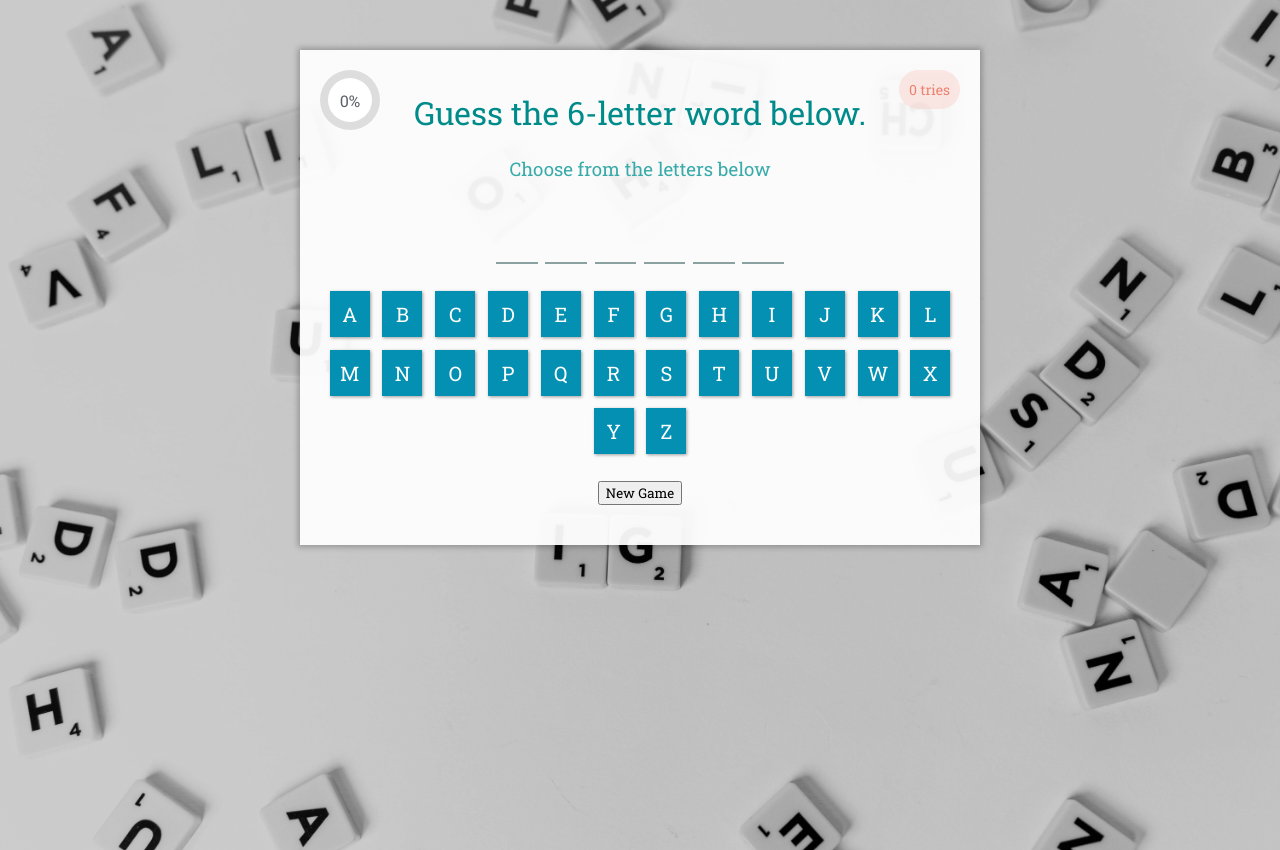
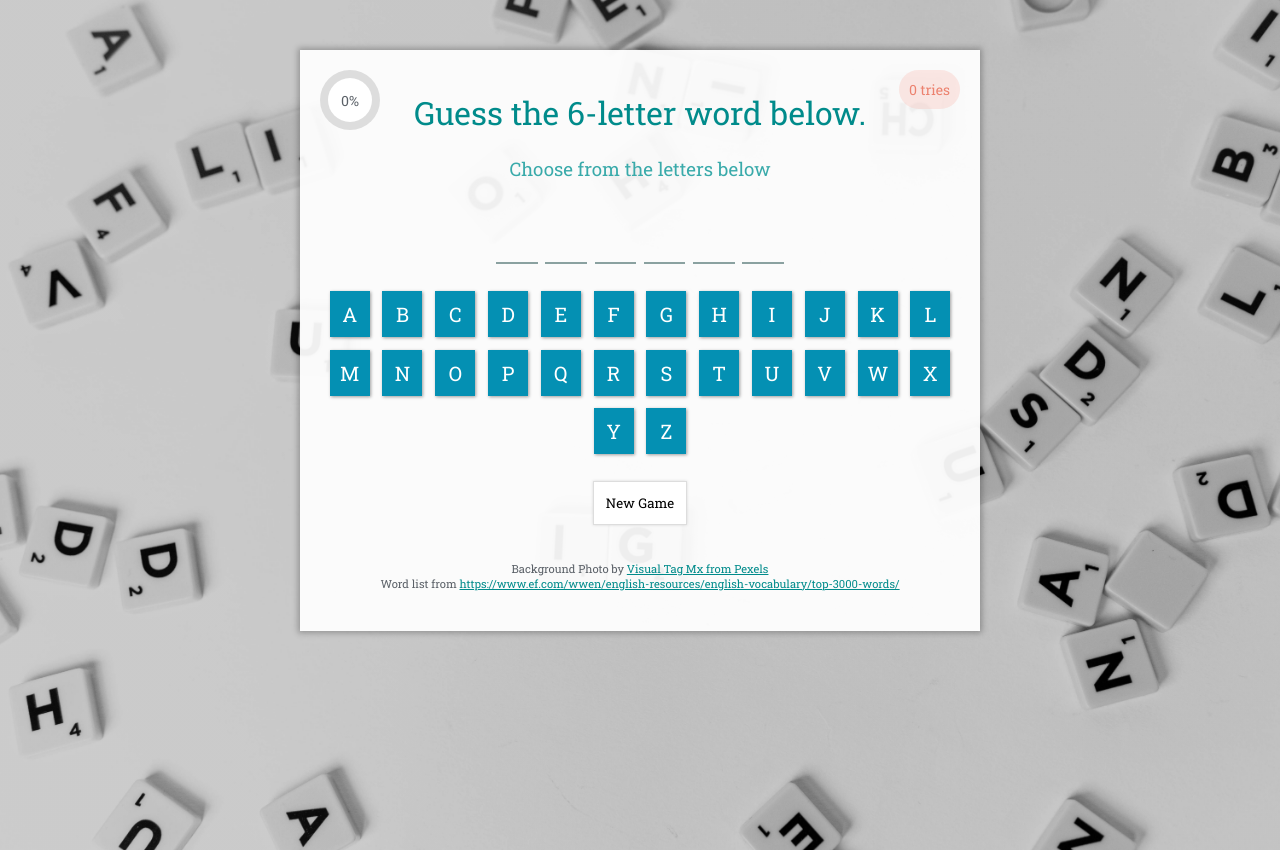
Before and after one commit to debadeepsen/vuewordgame, a Vue app in the folder wordgame/: page / in a window 1280 px wide. Built offline with nearby package versions, Linux system fonts and the light colour scheme; a web font is replaced by a local one.

Commit message:
gameplay

```diff
--- a/wordgame/public/index.html
+++ b/wordgame/public/index.html
@@ -5,7 +5,7 @@
     <meta http-equiv="X-UA-Compatible" content="IE=edge">
     <meta name="viewport" content="width=device-width,initial-scale=1.0">
     <link rel="icon" href="<%= BASE_URL %>favicon.ico">
-    <title><%= htmlWebpackPlugin.options.title %></title>
+    <title>Guess the Word!</title>
   </head>
   <body>
     <noscript>
--- a/wordgame/src/App.vue
+++ b/wordgame/src/App.vue
@@ -29,7 +29,14 @@
     </div>
 
     <!-- The alphabet buttons -->
-    <div>
+    <div class="button-container">
+      <div
+        class="button-disabling-overlay"
+        :style="{
+          pointerEvents: puzzleSolved ? 'all' : 'none',
+          background: puzzleSolved ? '#fff7' : '#0000',
+        }"
+      ></div>
       <button
         :class="getLetterButtonClass(l)"
         v-for="l in alphabets"
@@ -42,7 +49,26 @@
       </button>
     </div>
     <div>{{ message }}</div>
-    <div><button @click="loadGame">New Game</button></div>
+    <div><button id="new_game" @click="loadGame">New Game</button></div>
+    <div id="credits">
+      <div>
+        Background Photo by
+        <a
+          target="_blank"
+          href="https://www.pexels.com/photo/date-arrow-calendar-time-5652114/"
+        >
+          Visual Tag Mx from Pexels
+        </a>
+      </div>
+      <div>
+        Word list from
+        <a
+          target="_blank"
+          href="https://www.ef.com/wwen/english-resources/english-vocabulary/top-3000-words/"
+          >https://www.ef.com/wwen/english-resources/english-vocabulary/top-3000-words/</a
+        >
+      </div>
+    </div>
   </div>
 </template>
 
@@ -81,6 +107,10 @@ export default {
 
     degrees() {
       return Math.round((this.progress / this.currentWord.length) * 360);
+    },
+
+    puzzleSolved() {
+      return this.progress === this.currentWord.length;
     },
   },
 
@@ -123,7 +153,7 @@ export default {
       // the length of the filtered array is how many characters were guessed correctly
       this.progress += this.currentWord.split("").filter((e) => e === letter).length;
 
-      if (this.progress === this.currentWord.length) {
+      if (this.puzzleSolved) {
         // solved
         this.message = `Congratulations! You found the word ${this.currentWord} in ${this.tries} tries! Click on the button below to begin a new game.`;
       }
@@ -192,6 +222,19 @@ h3 {
   background-color: transparent;
 }
 
+.button-container {
+  position: relative;
+}
+
+.button-disabling-overlay {
+  position: absolute;
+  top: 0;
+  left: 0;
+  width: 100%;
+  height: 100%;
+  transition: all 0.18s;
+}
+
 .letter-button,
 .letter-button-disabled {
   display: inline-block;
@@ -235,18 +278,20 @@ h3 {
   top: 20px;
   left: 20px;
 }
+
 .pc-background {
   border-radius: 50%;
   width: 60px;
   height: 60px;
   background: #ddd;
   margin-bottom: 20px;
-  transition: all 0.4s;
 }
+
 .pc-overlay {
   border-radius: 50%;
   width: 44px;
   height: 44px;
+  font-size: 14px;
   background: #fff;
   position: absolute;
   margin-top: 8px;
@@ -254,6 +299,33 @@ h3 {
   display: flex;
   justify-content: center;
   align-items: center;
+}
+
+#new_game {
+  border: 1px solid #ddd;
+  box-shadow: 0px 0px 3px #1112;
+  background: #fff;
+  padding: 12px;
+  cursor: pointer;
+  transition: all 0.2s;
+}
+
+#new_game:hover {
+  color: #208f8f;
+  transform: scale(1.1);
+}
+
+#credits {
+  font-size: 0.7rem;
+  margin-top: 36px;
+}
+
+#credits div {
+  margin: 0;
+}
+
+#credits a {
+  color: darkcyan;
 }
 
 @media screen and (max-width: 1200px) {
```
